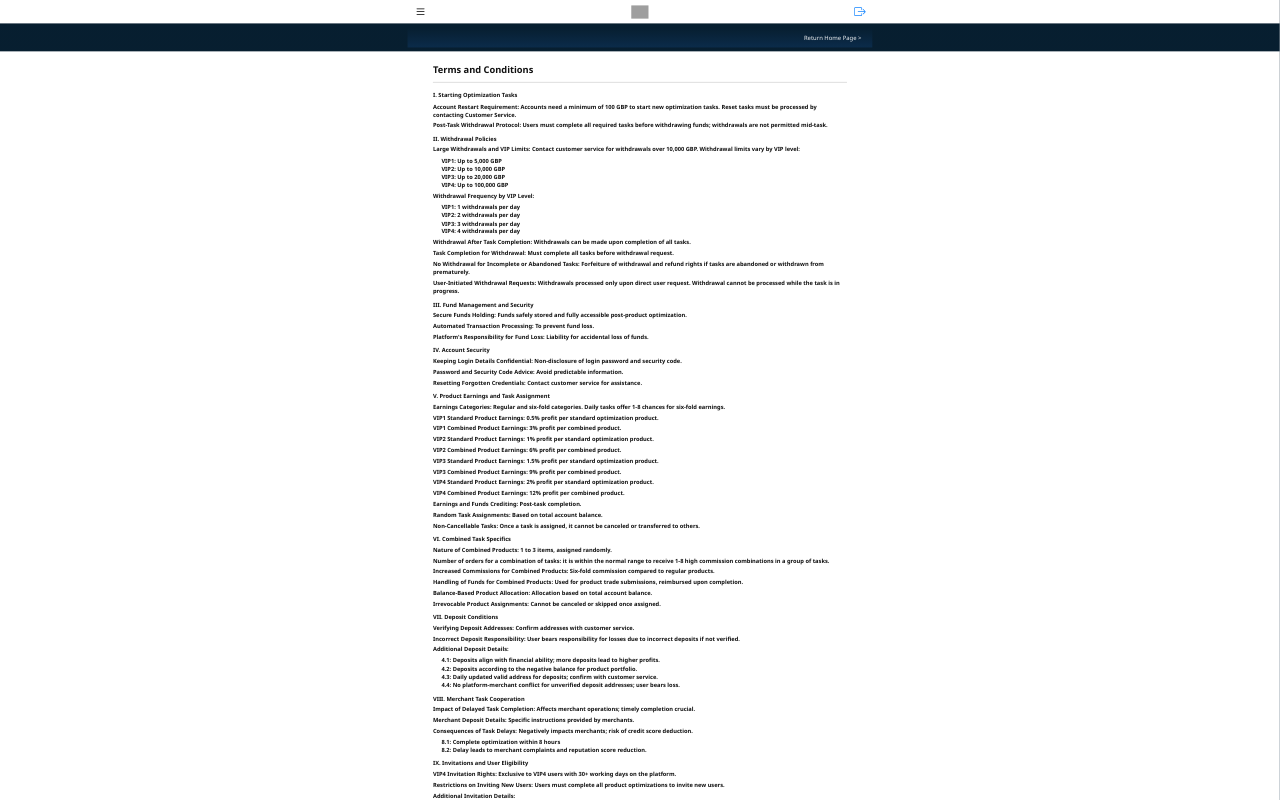
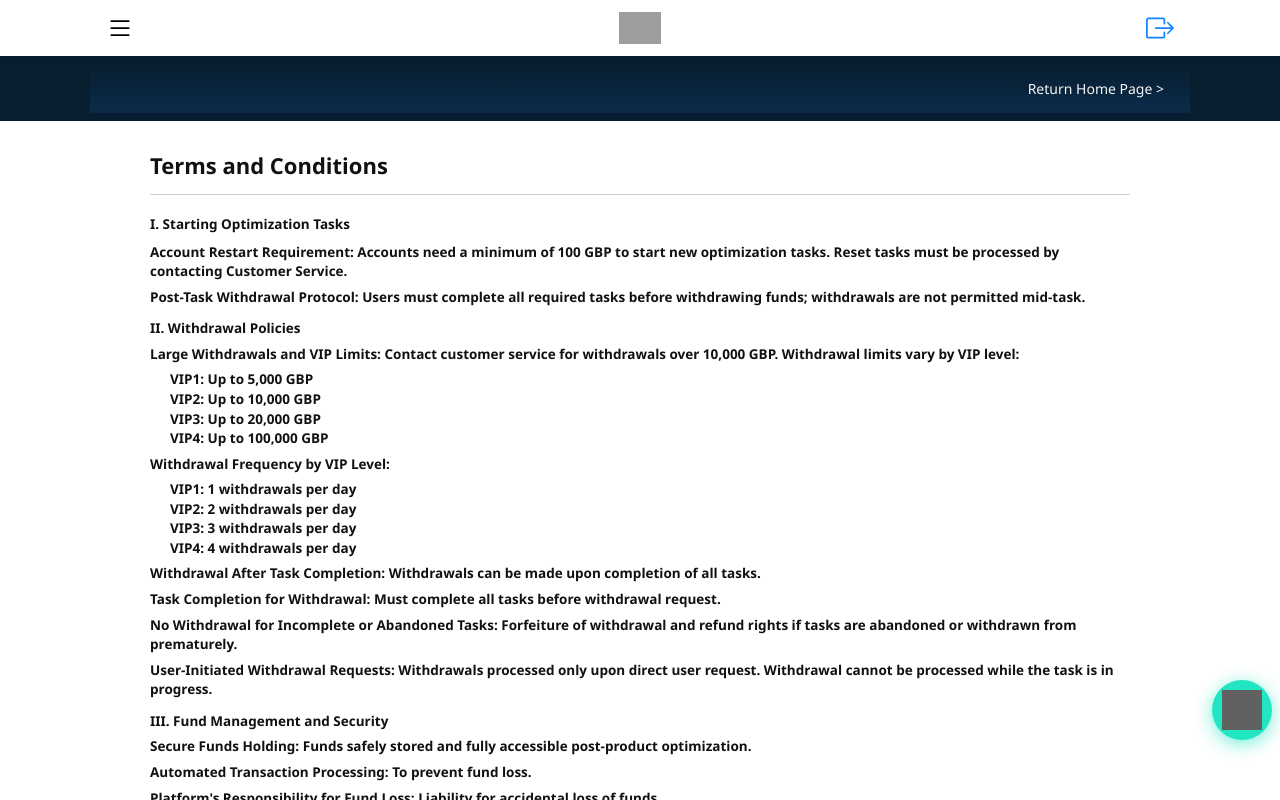
Before and after one commit to Tiffa256/Sequencecommerce, a React (Vite) app: page /terms in a window 1280 px wide. Shown: the top 800 px of the page. Built offline with nearby package versions, Linux system fonts and the light colour scheme; grey boxes are pictures that could not be loaded.

Commit message:
Update Layout.jsx

```diff
--- a/src/components/Layout.jsx
+++ b/src/components/Layout.jsx
@@ -19,12 +19,10 @@ import CustomerServiceModal from "./CustomerServiceModal.jsx";
   - Ensures the top of the page is shown whenever navigation happens across the app.
   - Does not modify other files.
 
-  Added: top-level SCALE wrapper that forces the entire rendered app UI to 65% visual size.
-  - Uses `zoom: 0.65` for Chrome/Edge/Safari and `transform: scale(0.65)` fallback for Firefox.
-  - `transformOrigin: "0 0"` ensures scaling originates at top-left.
-  - Wrapper width/minHeight are increased to compensate so scaled content fills viewport.
-  Note: Portals attached to document.body will not be scaled by this wrapper and must be
-  re-rooted inside the Layout if they should scale as well.
+  Added: a single top-level font-size wrapper set to 75% so the app's fonts are reduced globally.
+  - This reduces rem/em/percentage-based typography and icon fonts that inherit font-size.
+  - Layout structure, positioning, and element dimensions are kept unchanged.
+  - Portals mounted to document.body or elements using explicit pixel font sizes will not inherit this wrapper.
 */
 
 /* detect product path and extract numeric id */
@@ -285,9 +283,9 @@ export default function Layout() {
   const [sidebarOpen, setSidebarOpen] = useState(false);
   const [csOpen, setCsOpen] = useState(false);
 
-  // SCALE configuration - change SCALE to another number if you want different global scaling.
-  const SCALE = 0.65;
-  const inversePercent = (1 / SCALE) * 100; // ~153.846...
+  // Global font-scale: set to 0.75 (75%).
+  // Change this constant if you want a different global font reduction.
+  const FONT_SCALE = 0.75;
 
   // disable hamburger on auth pages
   const noHamburgerRoutes = ["/login", "/register"];
@@ -400,33 +398,25 @@ export default function Layout() {
     }
   }
 
-  // Wrapper style that applies the global scaling
-  const wrapperStyle = {
-    // Primary: use browser zoom where supported (Chrome, Edge, Safari)
-    zoom: SCALE,
+  // Top-level font-size wrapper style
+  const fontWrapperStyle = {
+    // Reduce typography globally to 75%
+    fontSize: `${FONT_SCALE * 100}%`,
 
-    // Fallback / cross-browser: transform scale (for Firefox, older browsers)
-    WebkitTransform: `scale(${SCALE})`,
-    msTransform: `scale(${SCALE})`,
-    transform: `scale(${SCALE})`,
-    WebkitTransformOrigin: "0 0",
-    msTransformOrigin: "0 0",
-    transformOrigin: "0 0",
+    // Prevent mobile browsers from auto-adjusting text size unexpectedly
+    WebkitTextSizeAdjust: "100%",
+    msTextSizeAdjust: "100%",
 
-    // Expand wrapper so the scaled content fills the viewport instead of being clipped.
-    width: `${inversePercent}%`,
-    minHeight: `${inversePercent}vh`,
-
-    // Avoid horizontal scrollbar caused by rounding; tweak if needed.
-    overflowX: "hidden",
+    // Ensure inherited text-rendering and smoothing remain as-is
+    // (do not add transforms or zoom to avoid layout shifts)
     background: "inherit",
   };
 
   return (
-    // Outer container - fills viewport and hides overflow; scaled wrapper inside compensates size.
+    // Outer container - keeps the viewport sizing as before
     <div style={{ width: "100%", minHeight: "100vh", height: "100%", overflow: "hidden" }}>
-      {/* Global scale wrapper - everything inside this will be visually reduced to 65% */}
-      <div id="sequence-scale-wrapper" style={wrapperStyle}>
+      {/* Font wrapper: everything inside will inherit a 75% font-size */}
+      <div id="sequence-font-wrapper" style={fontWrapperStyle}>
         <div className="layout-container" style={{ background: "linear-gradient(180deg,#071e2f 0%,#0b2b4a 100%)", minHeight: "100vh", display: "flex", flexDirection: "column" }}>
           {/* Global Header */}
           <Header disableMenu={disableMenu} onMenuClick={() => setSidebarOpen(true)} />
```
